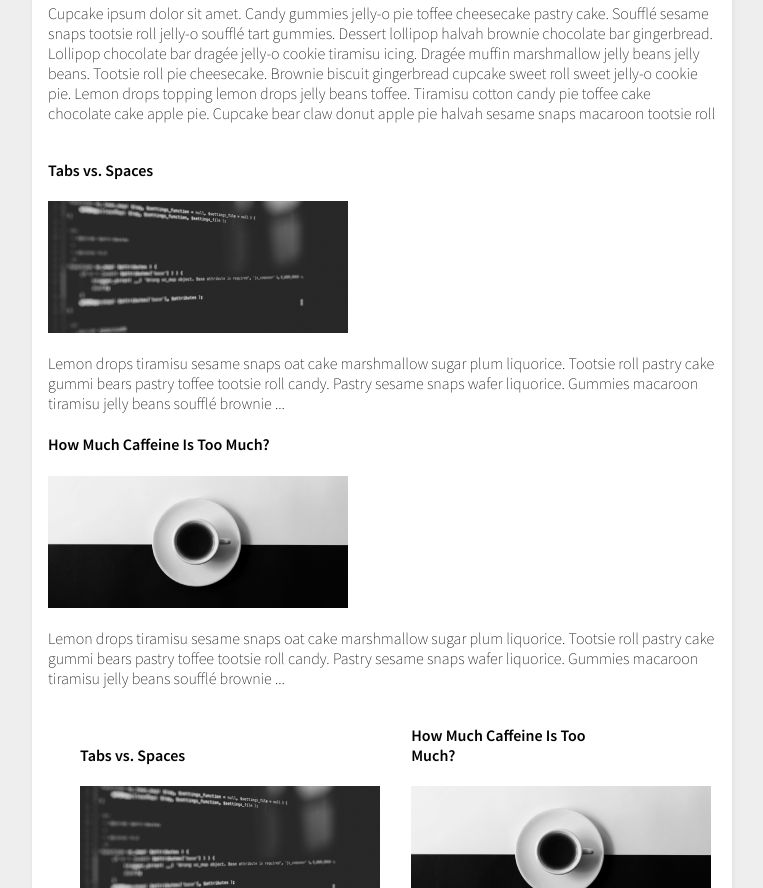
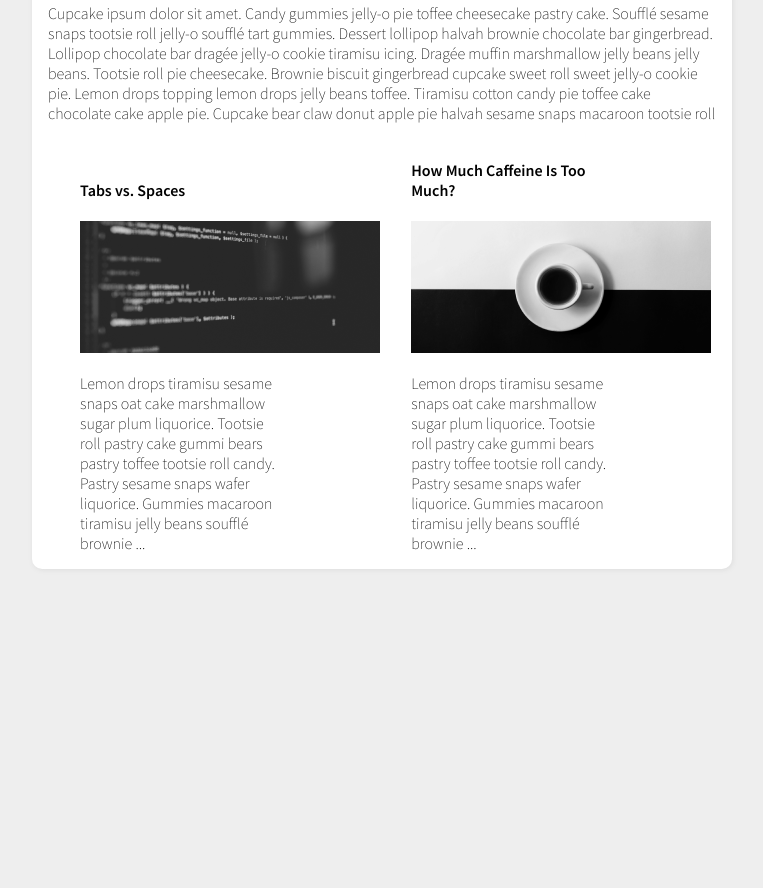
Before and after one commit to alistt/HackerTimesPt1, a plain HTML site: page index.html in a window 1280 px wide. Shown: the part 519-1407 px from the top of the page, without its empty margins (258-1021 px from the left). After the commit the page ends 1136 px from the top, so only its background shows below. Drawn offline with Linux system fonts and the light colour scheme.

Commit message:
fixed format

```diff
--- a/index.html
+++ b/index.html
@@ -39,16 +39,7 @@
     </main>
     <!-- more articles -->
     <div class="more-articles">
-      <section>
-        <h4>Tabs vs. Spaces</h4>
-        <img src="assets/article-one.png" alt="placeholder">
-        <p>Lemon drops tiramisu sesame snaps oat cake marshmallow sugar plum liquorice. Tootsie roll pastry cake gummi bears pastry toffee tootsie roll candy. Pastry sesame snaps wafer liquorice. Gummies macaroon tiramisu jelly beans soufflé brownie ...</p>
-      </section>
-      <section>
-        <h4>How Much Caffeine Is Too Much?</h4>
-        <img src="assets/article-two.png" alt="placeholder">
-        <p>Lemon drops tiramisu sesame snaps oat cake marshmallow sugar plum liquorice. Tootsie roll pastry cake gummi bears pastry toffee tootsie roll candy. Pastry sesame snaps wafer liquorice. Gummies macaroon tiramisu jelly beans soufflé brownie ...</p>
-      </section>
+
       <div class="article1">
         <section>
           <h4>Tabs vs. Spaces</h4>
```
